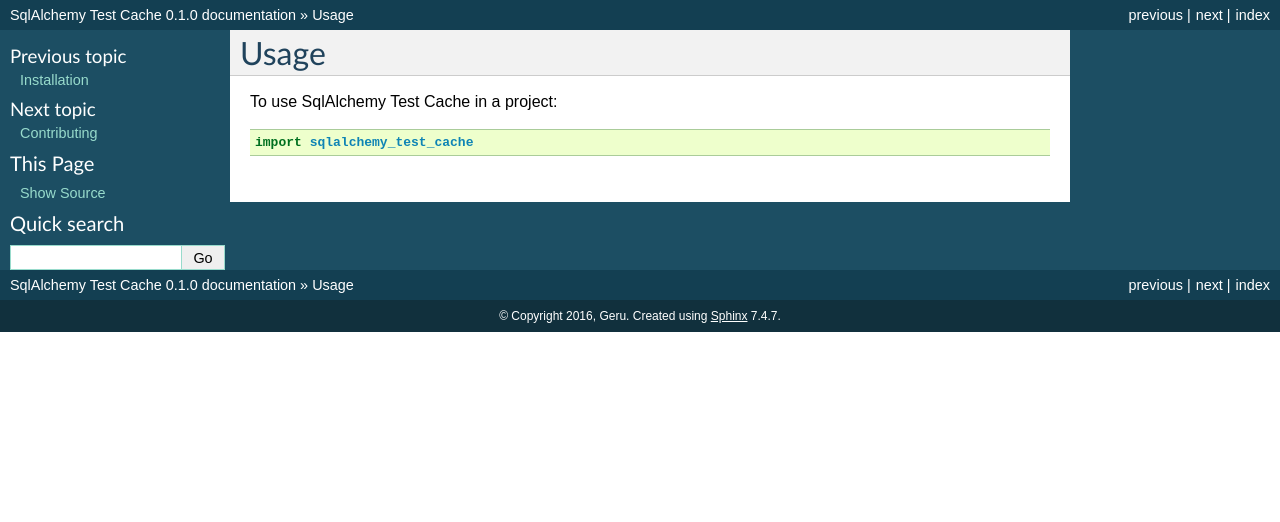
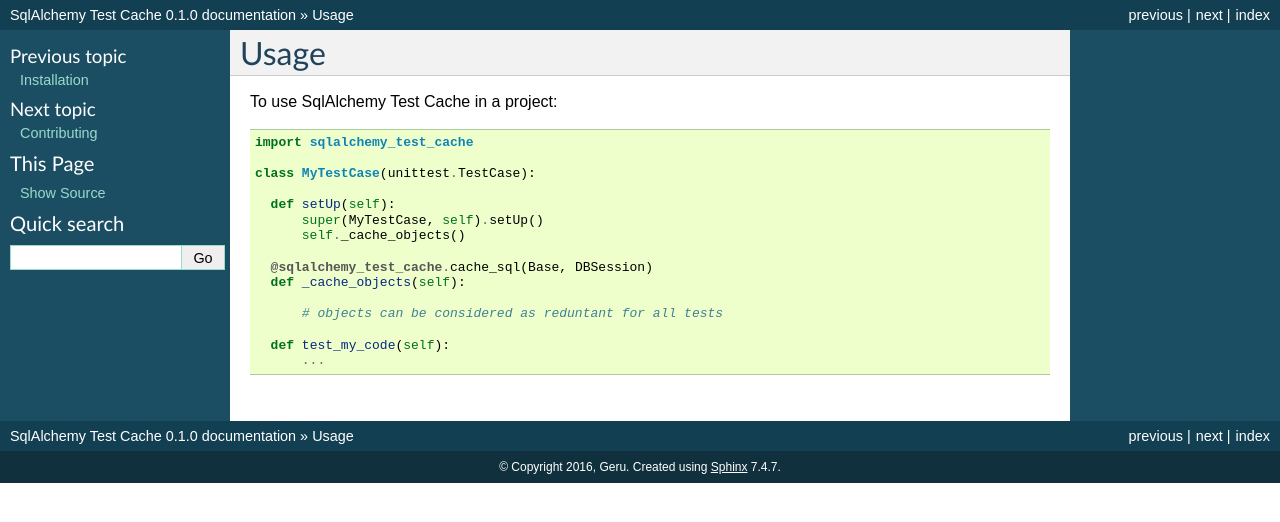
Before and after one commit to geru-br/sqlalchemy-test-cache, a Sphinx documentation site: the page built from docs/usage.rst, in a window 1280 px wide. Shown: the top 522 px of the page. Built offline with Sphinx 7.4.7, drawn with Linux system fonts in a browser that asks for light colours; pages that are not in the unit, such as notebooks, are missing from menus.

```diff
--- a/docs/.#usage.rst
+++ /dev/null
@@ -1 +0,0 @@
-alexandre@alexandre-geru.4310:1479474315
--- a/docs/usage.rst
+++ b/docs/usage.rst
@@ -5,3 +5,17 @@
 To use SqlAlchemy Test Cache in a project::
 
     import sqlalchemy_test_cache
+
+    class MyTestCase(unittest.TestCase):
+
+      def setUp(self):
+          super(MyTestCase, self).setUp()
+          self._cache_objects()
+
+      @sqlalchemy_test_cache.cache_sql(Base, DBSession)
+      def _cache_objects(self):
+
+          # objects can be considered as reduntant for all tests
+
+      def test_my_code(self):
+          ...
```
Also changed, not shown: 2 other files.
